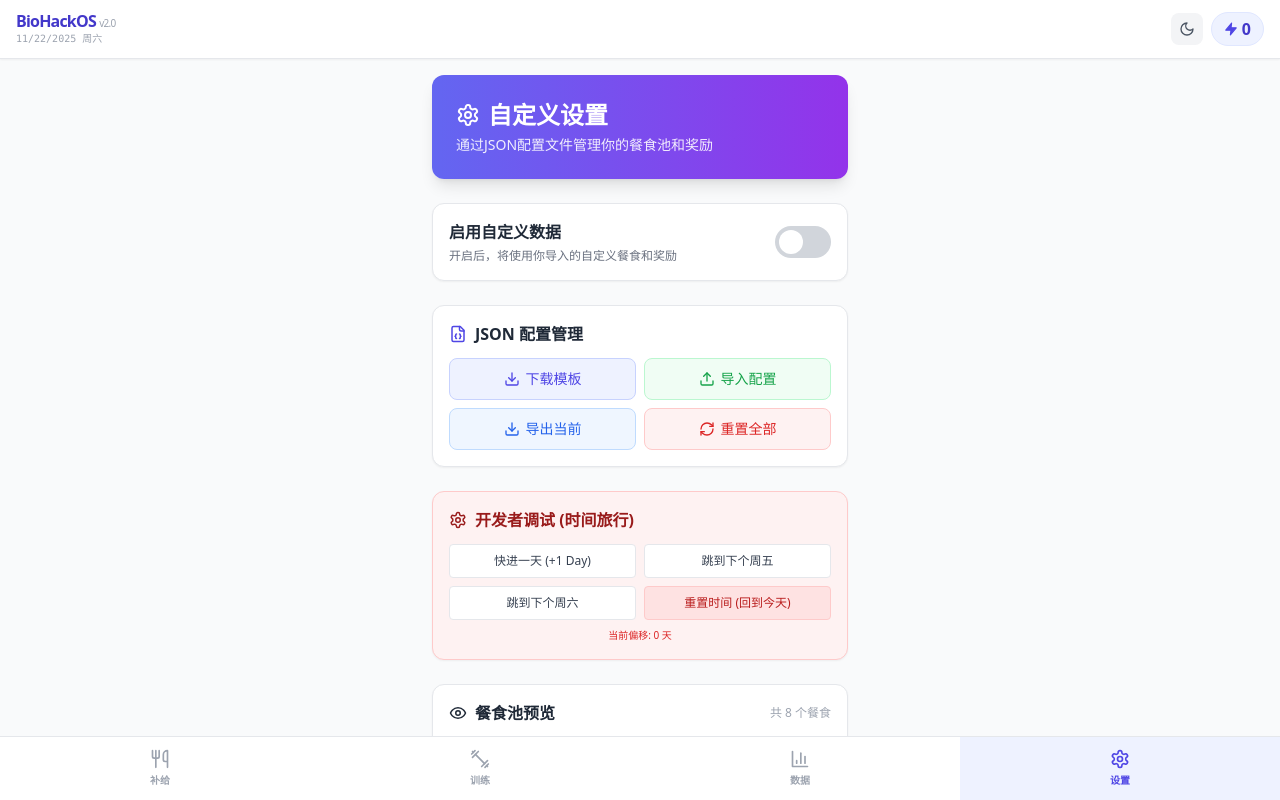
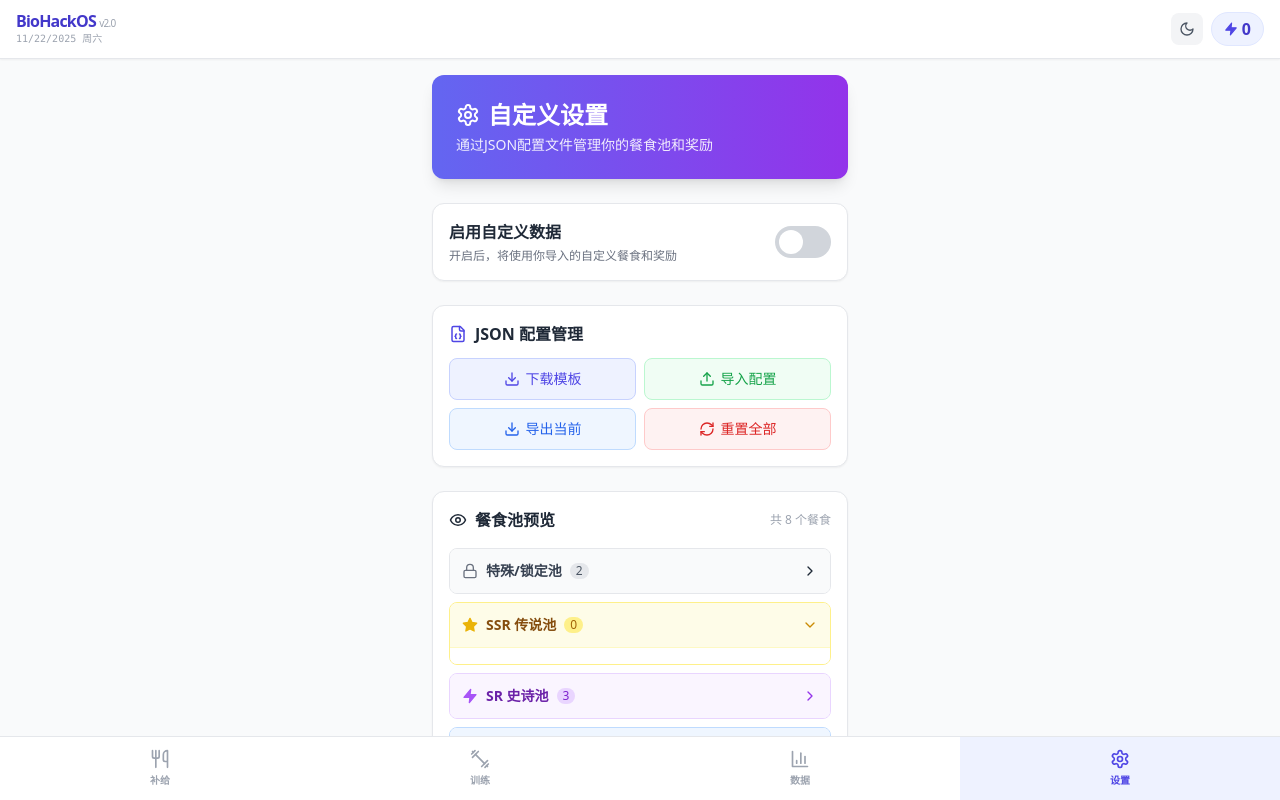
Before and after one commit to Chengwuming/Biohack-os, a React (Vite) app: page / in a window 1280 px wide. Both pictures are taken after a click on the button "设置". Shown: the top 800 px of the page. Built offline with nearby package versions, Linux system fonts and the light colour scheme.

Commit message:
chore: v2.5 - Final Polish & Documentation

```diff
--- a/src/pages/SettingsTab.tsx
+++ b/src/pages/SettingsTab.tsx
@@ -234,74 +234,11 @@ export const SettingsTab: React.FC = () => {
                 </div>
             </div>
 
-            {/* Debug Tools */}
+            {/* Debug Tools - Hidden for Production
             <div className="bg-red-50 dark:bg-red-900/10 rounded-xl p-4 shadow-sm border border-red-200 dark:border-red-800 transition-colors">
-                <h3 className="font-bold text-red-800 dark:text-red-300 mb-3 flex items-center">
-                    <Settings size={18} className="mr-2" />
-                    开发者调试 (时间旅行)
-                </h3>
-                <div className="grid grid-cols-2 gap-2">
-                    <button
-                        onClick={() => {
-                            const current = parseInt(localStorage.getItem('debug_offset_days') || '0', 10);
-                            localStorage.setItem('debug_offset_days', (current + 1).toString());
-                            window.location.reload();
-                        }}
-                        className="py-2 px-3 bg-white dark:bg-gray-800 text-gray-700 dark:text-gray-200 rounded border border-gray-200 dark:border-gray-700 text-xs font-medium hover:bg-gray-50 dark:hover:bg-gray-700"
-                    >
-                        快进一天 (+1 Day)
-                    </button>
-                    <button
-                        onClick={() => {
-                            const currentOffset = parseInt(localStorage.getItem('debug_offset_days') || '0', 10);
-                            const today = new Date();
-                            today.setDate(today.getDate() + currentOffset);
-                            const dayOfWeek = today.getDay(); // 0-6
-
-                            // Calculate days until next Friday (5)
-                            let daysToAdd = 5 - dayOfWeek;
-                            if (daysToAdd <= 0) daysToAdd += 7;
-
-                            localStorage.setItem('debug_offset_days', (currentOffset + daysToAdd).toString());
-                            window.location.reload();
-                        }}
-                        className="py-2 px-3 bg-white dark:bg-gray-800 text-gray-700 dark:text-gray-200 rounded border border-gray-200 dark:border-gray-700 text-xs font-medium hover:bg-gray-50 dark:hover:bg-gray-700"
-                    >
-                        跳到下个周五
-                    </button>
-                    <button
-                        onClick={() => {
-                            const currentOffset = parseInt(localStorage.getItem('debug_offset_days') || '0', 10);
-                            const today = new Date();
-                            today.setDate(today.getDate() + currentOffset);
-                            const dayOfWeek = today.getDay(); // 0-6
-
-                            // Calculate days until next Saturday (6)
-                            let daysToAdd = 6 - dayOfWeek;
-                            if (daysToAdd <= 0) daysToAdd += 7;
-
-                            localStorage.setItem('debug_offset_days', (currentOffset + daysToAdd).toString());
-                            window.location.reload();
-                        }}
-                        className="py-2 px-3 bg-white dark:bg-gray-800 text-gray-700 dark:text-gray-200 rounded border border-gray-200 dark:border-gray-700 text-xs font-medium hover:bg-gray-50 dark:hover:bg-gray-700"
-                    >
-                        跳到下个周六
-                    </button>
-                    <button
-                        onClick={() => {
-                            localStorage.removeItem('debug_offset_days');
-                            localStorage.removeItem('debug_simulated_weekday'); // Clean up old debug key
-                            window.location.reload();
-                        }}
-                        className="py-2 px-3 bg-red-100 dark:bg-red-900/30 text-red-700 dark:text-red-400 rounded border border-red-200 dark:border-red-800 text-xs font-medium hover:bg-red-200 dark:hover:bg-red-900/50"
-                    >
-                        重置时间 (回到今天)
-                    </button>
-                </div>
-                <div className="mt-2 text-[10px] text-red-600 dark:text-red-400 text-center">
-                    当前偏移: {localStorage.getItem('debug_offset_days') || 0} 天
-                </div>
+                ...
             </div>
+            */}
 
             {/* Meal Pool Browser (Accordion) */}
             <div className="bg-white dark:bg-gray-800 rounded-xl p-4 shadow-sm border border-gray-200 dark:border-gray-700 transition-colors">
```
Also changed, not shown: 1 other file (tests, documents, lock files or other folders).
